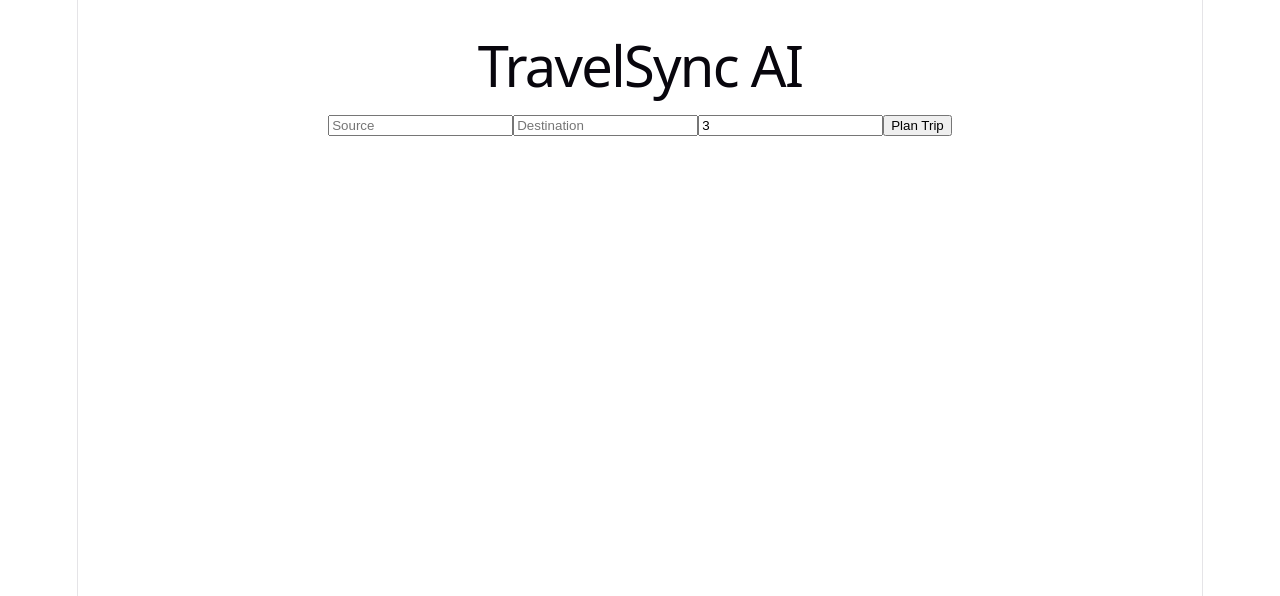
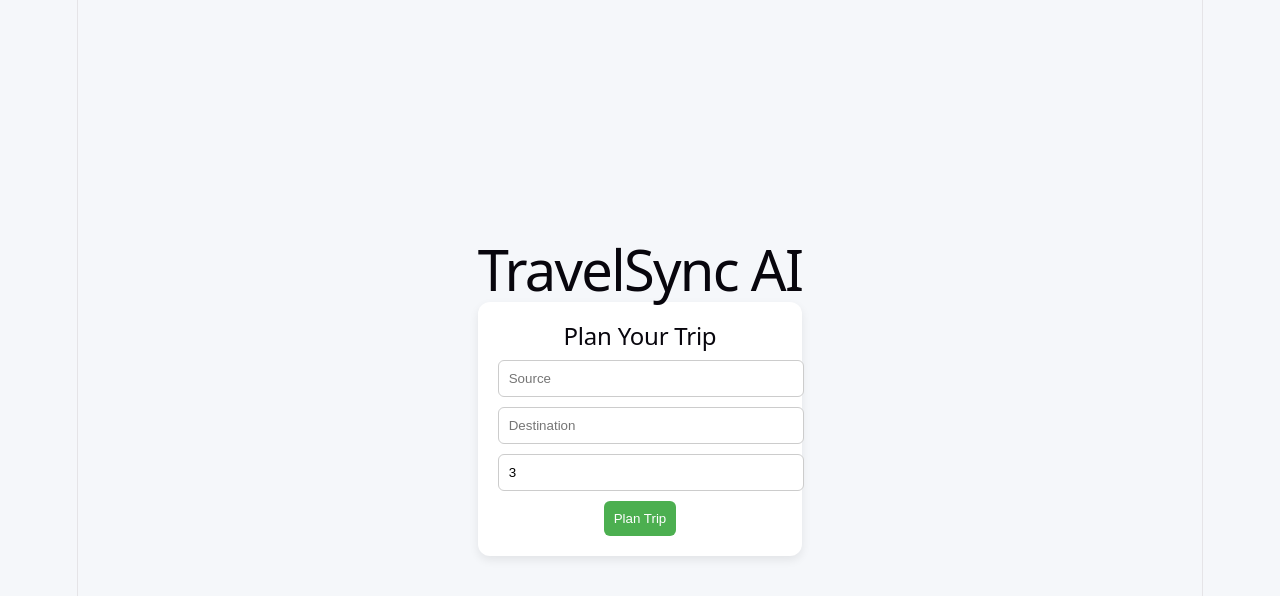
Before and after one commit to SiddharthGogireddy/TravelSync-AI, a React (Vite) app in the folder frontend/: page / in a window 1280 px wide. Shown: the top 596 px of the page. Built offline with nearby package versions, Linux system fonts and the light colour scheme.

Commit message:
Optmized and improved the look of webpage

```diff
--- a/frontend/src/App.tsx
+++ b/frontend/src/App.tsx
@@ -32,9 +32,19 @@ export default function App() {
     };
 
     return (
-        <div style={{ padding: 20 }}>
+        <div style={{
+          maxWidth: "1100px",
+            margin: "auto",
+            padding: "20px",
+            fontFamily: "Arial"
+         }}>
 
-            <h1>TravelSync AI</h1>
+            <h1 style={{
+                textAlign: "center",
+                marginBottom: "20px"
+            }}>
+                TravelSync AI
+            </h1>
 
             <TripForm onSubmit={handleSubmit} />
 
--- a/frontend/src/components/BudgetCard.tsx
+++ b/frontend/src/components/BudgetCard.tsx
@@ -1,5 +1,6 @@
 import type { Budget } from "../types/trip";
 import ProgressBar from "./ProgressBar";
+import "../styles/card.css";
 interface Props{
 
     budget:Budget;
@@ -28,9 +29,17 @@ export default function BudgetCard({
             borderRadius:10
         }}
         >
+            <h2 style={{ marginBottom: 10 }}>Budget Summary</h2>
 
-        <h2>Budget Summary</h2>
+<div style={{ fontSize: 18, fontWeight: "bold" }}>
+    ₹{budget.estimated_cost}
+</div>
 
+<div style={{ color: "green" }}>
+    Remaining: ₹{budget.remaining}
+</div>
+        <h2 style={{ marginBottom: 10 }}>Budget Summary</h2>
+        <div className="card"></div>
         <p>
             Hotel :
             ₹{budget.categories.hotel}
@@ -88,15 +97,17 @@ export default function BudgetCard({
     value={budget.categories.emergency}
     max={max}
 />
-        Estimated :
-        ₹{budget.estimated_cost}
+        <div style={{ fontSize: 18, fontWeight: "bold" }}>
+    ₹{budget.estimated_cost}
+</div>
 
         </h3>
 
         <h3>
 
-        Remaining :
-        ₹{budget.remaining}
+        <div style={{ color: "green" }}>
+    Remaining: ₹{budget.remaining}
+</div>
 
         </h3>
 
--- a/frontend/src/components/Dashboard.tsx
+++ b/frontend/src/components/Dashboard.tsx
@@ -1,5 +1,5 @@
 import type { Dashboard as DashboardType } from "../types/trip";
-
+import "../styles/card.css";
 interface Props {
     dashboard: DashboardType;
 }
@@ -8,27 +8,31 @@ export default function Dashboard({ dashboard }: Props) {
     return (
         <div className="dashboard">
 
-            <h2>Trip Dashboard</h2>
 
-            <p>
-                 {dashboard.source} → {dashboard.destination}
-            </p>
+    <div className="card">
 
-            <p> {dashboard.days} Days</p>
+    <h2>Trip Dashboard</h2>
 
-            <p> {dashboard.travel_mode}</p>
+    <div style={{
+        display: "grid",
+        gridTemplateColumns: "repeat(2, 1fr)",
+        gap: "10px"
+    }}>
 
-            <p> {dashboard.hotel_count} Hotels</p>
+        <div>📍 {dashboard.source} → {dashboard.destination}</div>
+        <div>📅 {dashboard.days} Days</div>
+        <div>🚗 {dashboard.travel_mode}</div>
+        <div>🏨 {dashboard.hotel_count} Hotels</div>
+        <div>📍 {dashboard.attraction_count} Attractions</div>
+        <div>⭐ {dashboard.mandatory_count} Mandatory</div>
+        <div>🛣 {dashboard.distance} km</div>
+        <div>⏱ {dashboard.duration} hrs</div>
+        <div>💰 ₹{dashboard.budget}</div>
 
-            <p> {dashboard.attraction_count} Attractions</p>
+    </div>
 
-            <p> {dashboard.mandatory_count} Mandatory Stops</p>
+</div>
 
-            <p> {dashboard.distance} km</p>
-
-            <p> {dashboard.duration} hrs</p>
-
-            <p> ₹{dashboard.budget}</p>
 
         </div>
     );
--- a/frontend/src/components/DayCard.tsx
+++ b/frontend/src/components/DayCard.tsx
@@ -1,4 +1,5 @@
 import type { Place } from "../types/trip";
+import "../styles/card.css";
 interface Props {
 
     day: string;
--- a/frontend/src/components/HotelCard.tsx
+++ b/frontend/src/components/HotelCard.tsx
@@ -1,5 +1,5 @@
 import type{ Hotel } from "../types/trip";
-
+import "../styles/card.css";
 
 interface Props {
     hotel: Hotel;
--- a/frontend/src/components/TripForm.tsx
+++ b/frontend/src/components/TripForm.tsx
@@ -2,9 +2,9 @@ import { useState } from "react";
 import type { TripRequest } from "../types/trip";
 export default function TripForm({ onSubmit }: { onSubmit: (data: TripRequest) => void }) {
 
-    const [source, setSource] = useState("");
-    const [destination, setDestination] = useState("");
-    const [days, setDays] = useState(3);
+    const [source, setSource] = useState<string>("");
+    const [destination, setDestination] = useState<string>("");
+    const [days, setDays] = useState<number>(3);
 
     const handleSubmit = (e: React.FormEvent<HTMLFormElement>) => {
         e.preventDefault();
@@ -27,30 +27,39 @@ export default function TripForm({ onSubmit }: { onSubmit: (data: TripRequest) =
     };
 
     return (
-        <form onSubmit={handleSubmit}>
+       <form className="card" onSubmit={handleSubmit}>
+
+    <h2>Plan Your Trip</h2>
 
     <input
         placeholder="Source"
         value={source}
         onChange={(e) => setSource(e.target.value)}
     />
-
     <input
         placeholder="Destination"
         value={destination}
         onChange={(e) => setDestination(e.target.value)}
     />
-
     <input
         type="number"
+        placeholder="Number of Days"
         value={days}
         onChange={(e) => setDays(Number(e.target.value))}
     />
 
-            <button type="submit">
+    <button style={{
+        marginTop: 10,
+        padding: 10,
+        background: "#4caf50",
+        color: "white",
+        border: "none",
+        borderRadius: 6
+    }}>
         Plan Trip
     </button>
 
 </form>
+
     );
 }
--- a/frontend/src/index.css
+++ b/frontend/src/index.css
@@ -63,7 +63,16 @@
 }
 
 body {
+   background: #f5f7fa;
   margin: 0;
+}
+input {
+    display: block;
+    width: 100%;
+    padding: 10px;
+    margin-top: 10px;
+    border-radius: 6px;
+    border: 1px solid #ccc;
 }
 
 h1,
--- a/frontend/src/pages/Results.tsx
+++ b/frontend/src/pages/Results.tsx
@@ -79,9 +79,12 @@ export default function Results({ data }: Props) {
 
             {/* Itinerary */}
             <h2>AI Itinerary</h2>
-            <pre style={{ whiteSpace: "pre-wrap" }}>
-                {itinerary.itinerary}
-            </pre>
+            <div style={{
+    whiteSpace: "pre-wrap",
+    lineHeight: 1.6
+}}>
+    {itinerary.itinerary}
+</div>
 
         </div>
     );
--- /dev/null
+++ b/frontend/src/styles/card.css
@@ -0,0 +1,7 @@
+.card {
+    background: white;
+    padding: 20px;
+    margin-bottom: 20px;
+    border-radius: 12px;
+    box-shadow: 0 4px 10px rgba(0,0,0,0.08);
+}
```
Lines whose indentation alone changed are shown as unchanged.
